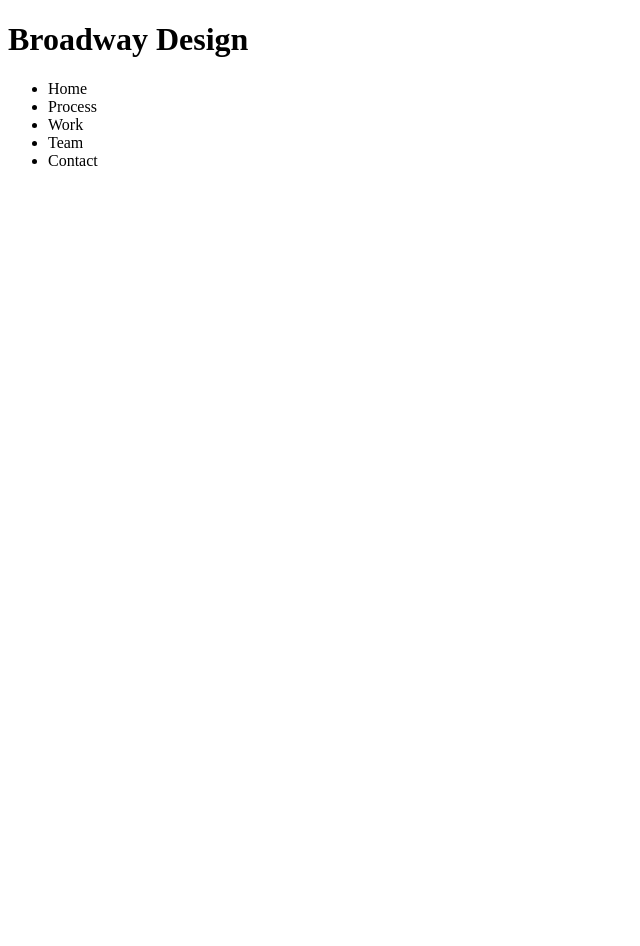
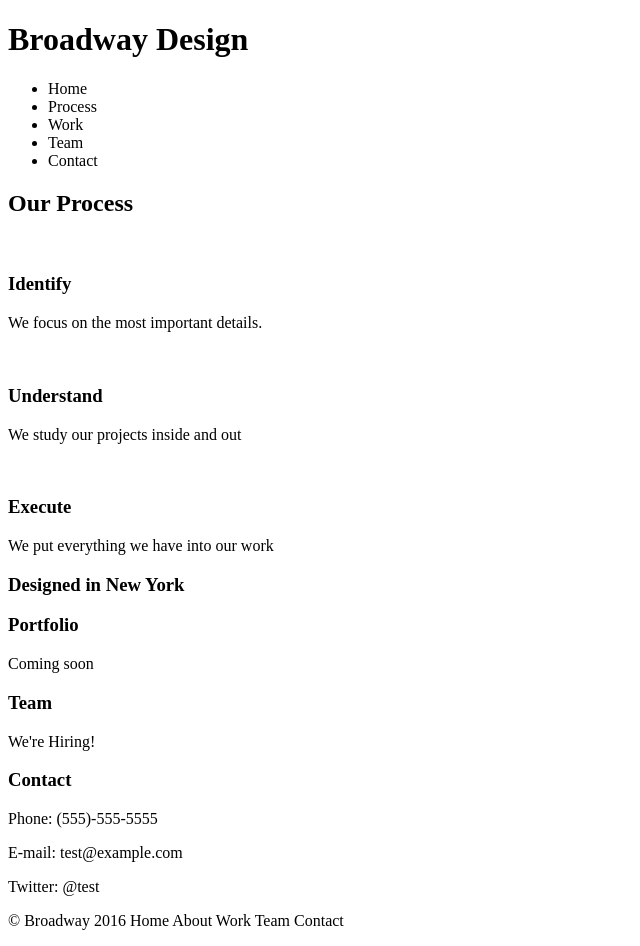
Before and after one commit to codiiito/BroadwayDesign, a plain HTML site: page index.html in a window 1280 px wide. Shown: the whole page, without its empty margins (0-640 px from the left). Before the commit the page ends 800 px from the top, so only its background shows below. Drawn offline with Linux system fonts and the light colour scheme.

Commit message:
Add copy to HTML

```diff
--- a/index.html
+++ b/index.html
@@ -19,31 +19,33 @@
     </header>
   <!--First section starts here-->
     <section>
-      <h2></h2>
+      <h2>Our Process</h2>
       <p><img></p>
-      <h3></h3>
-        <p></p>
+      <h3>Identify</h3>
+        <p>We focus on the most important details.</p>
       <p><img></p>
-      <h3></h3>
-        <p></p>
+      <h3>Understand</h3>
+        <p>We study our projects inside and out</p>
       <p><img></p>
-      <h3></h3>
-        <p></p>
+      <h3>Execute</h3>
+        <p>We put everything we have into our work</p>
     </section>
   <!--Designed in New York pagebreak-->
-    <h3></h3>
+    <h3>Designed in New York</h3>
   <!--Second section starts here-->
     <section>
-      <h3></h3>
-        <p></p>
-      <h3></h3>
-        <p></p>
-      <h3></h3>
-        <p></p>
+      <h3>Portfolio</h3>
+        <p>Coming soon</p>
+      <h3>Team</h3>
+        <p>We're Hiring!</p>
+      <h3>Contact</h3>
+        <p>Phone: (555)-555-5555</p>
+        <p>E-mail: test@example.com</p>
+        <p>Twitter: @test</p>
     </section>
   <!--Footer starts here-->
     <footer>
-      <p></p>
+      <p class="navigation"><a id=copyright>&#169; Broadway 2016<a> Home About Work Team Contact</p>
     </footer>
   </body>
 </html>
```
